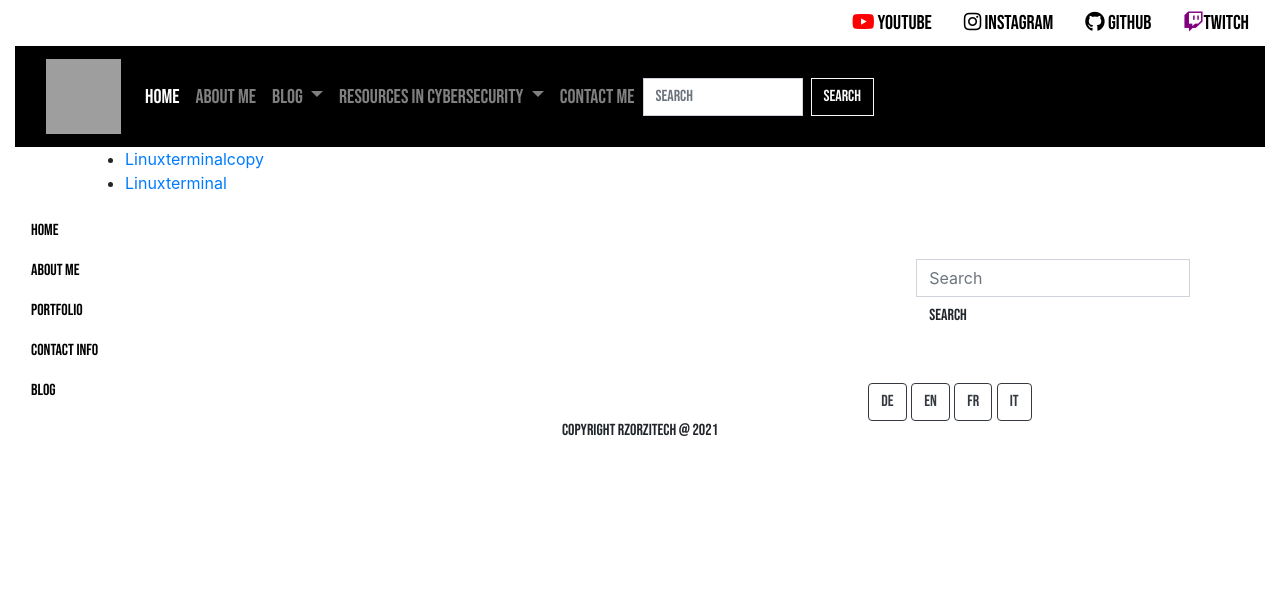
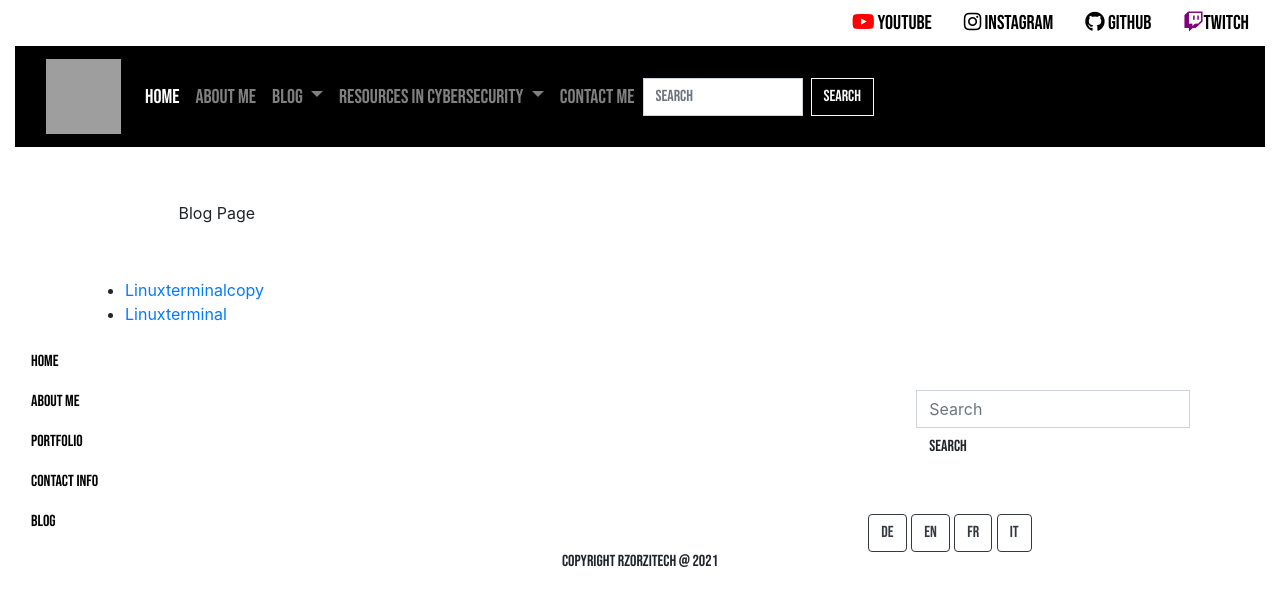
Before and after one commit to rzdev97/rzdev97.github.io, a Jekyll site: the page built from blog.html, in a window 1280 px wide. Shown: the top 606 px of the page. Built offline with Jekyll 4.4.1, drawn with Linux system fonts in a browser that asks for light colours.

Commit message:
Update blog.html

```diff
--- a/blog.html
+++ b/blog.html
@@ -3,6 +3,9 @@ layout: page
 title: Blog Page
 ---
 <ul>
+            <div class="container-fluid" style="padding:5%;">
+                        {{page.title}}
+            </div>
             {% for post in site.posts %}
                 <li ><a href="{{ post.url }}">{{ post.title }}</a></li>
             {% endfor %}
```
